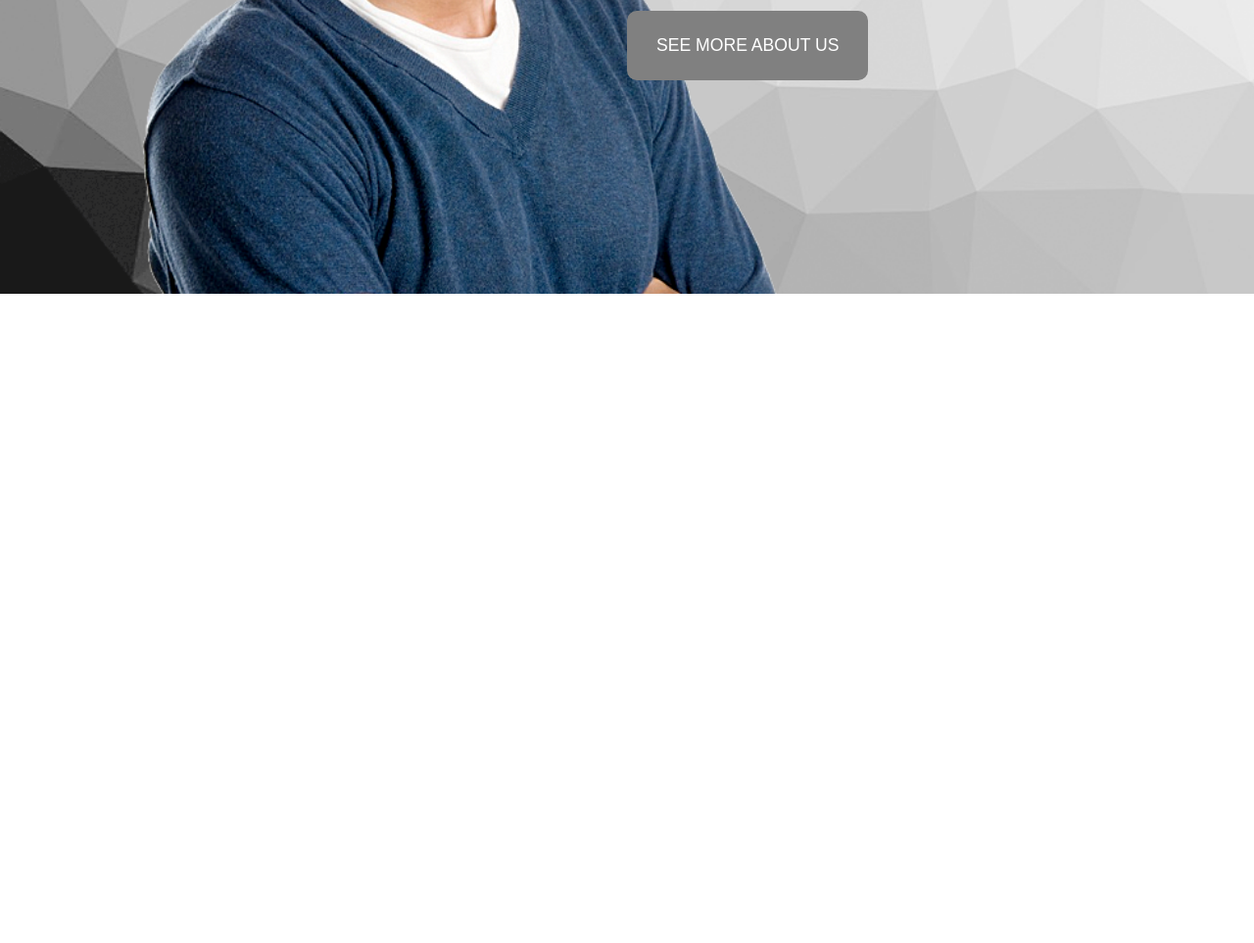
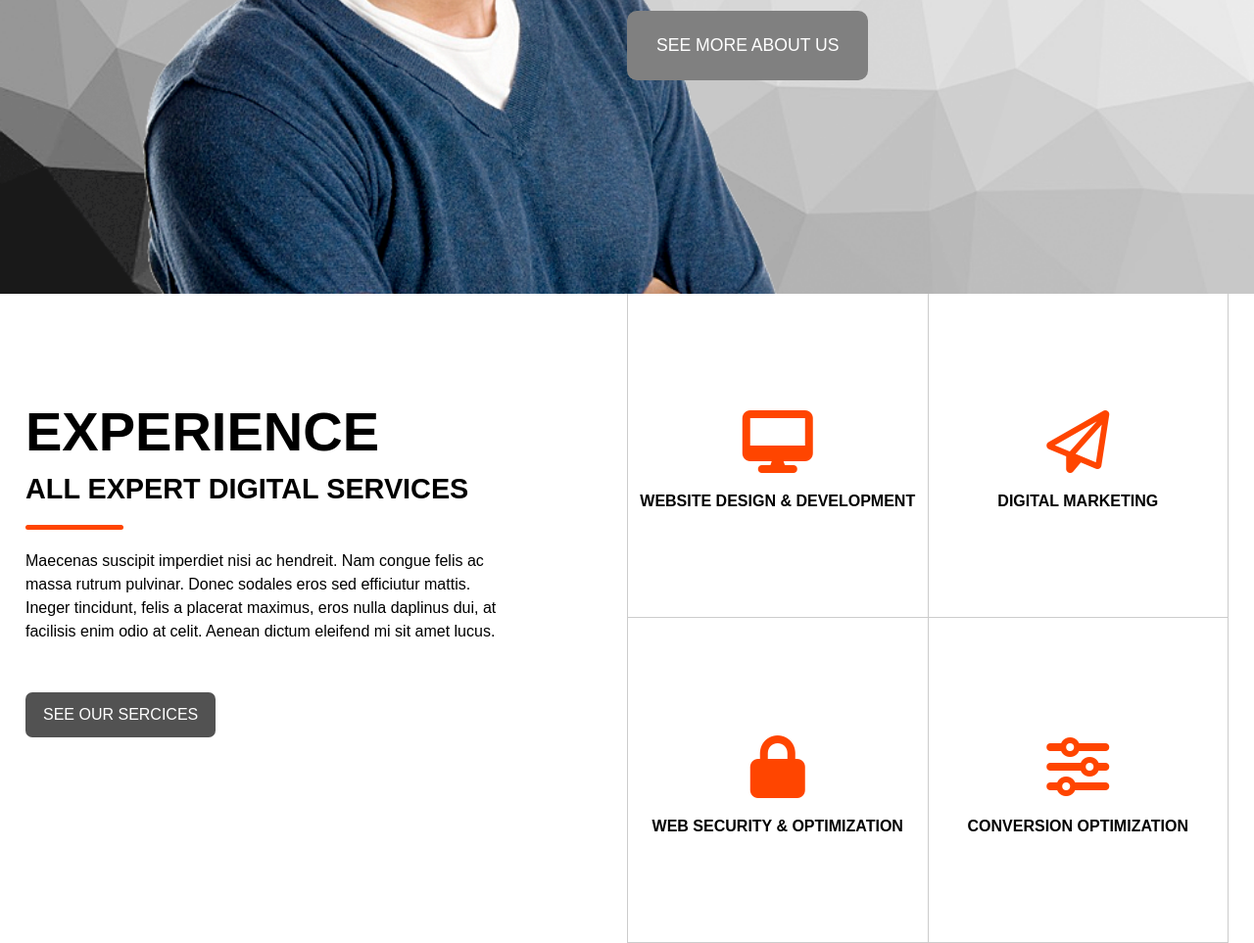
Before and after one commit to MateuszMi/Challenge15, a plain HTML site: page index.html in a window 1280 px wide. Shown: the part 1430-2393 px from the top of the page at 98% size. Before the commit the page ends 1730 px from the top, so only its background shows below. Drawn offline with Linux system fonts and the light colour scheme.

Commit message:
experience

```diff
--- a/index.html
+++ b/index.html
@@ -116,6 +116,42 @@
             </form>
         </div>
     </section>
+    <section class="experience" id="services">
+        <div class="experience__info">
+            <h2 class="experience__title">experience</h2>
+            <h3 class="experience__title--sub">all expert digital services</h3>
+            <hr class="experience__border">
+            <p class="experience__text">Maecenas suscipit imperdiet nisi ac hendreit. Nam congue felis ac massa rutrum pulvinar. Donec sodales eros sed efficiutur mattis. <br>Ineger tincidunt, felis a placerat maximus, eros nulla daplinus dui, at facilisis enim odio at celit. Aenean
+                dictum eleifend mi sit amet lucus.</p>
+            <form action="#">
+                <button class="experience__button">see our sercices</button>
+            </form>
+        </div>
+        <div class="experience__product">
+            <div class="experience__product--item">
+                <i class="fas fa-desktop"></i>
+                <h3 class="experience__product--title">
+                    website design & development
+                </h3>
+            </div>
+            <div class="experience__product--item">
+                <i class="far fa-paper-plane"></i>
+                <h3 class="experience__product--title">digital marketing</h3>
+            </div>
+            <div class="experience__product--item">
+                <i class="fas fa-lock"></i>
+                <h3 class="experience__product--title">
+                    web security & optimization
+                </h3>
+            </div>
+            <div class="experience__product--item">
+                <i class="fas fa-sliders-h"></i>
+                <h3 class="experience__product--title">
+                    conversion optimization
+                </h3>
+            </div>
+        </div>
+    </section>
     <script src="slider.js"></script>
     <script src="menu.js"></script>
 </body>
--- /dev/null
+++ b/styles/_experience.scss
@@ -0,0 +1,103 @@
+.experience {
+    padding: 0.5rem calc((90vw - 1100px)/2);
+    display: grid;
+    grid-template-columns: 1fr 1fr;
+    @include tablet {
+        display: flex;
+        flex-direction: column;
+        text-align: center;
+    }
+    &__product {
+        display: grid;
+        grid-template-columns: repeat(2, minmax(100px, 350px));
+        grid-template-rows: 50% 50%;
+        border-left: rgba(128, 128, 128, 0.4) 1px solid;
+        border-bottom: rgba(128, 128, 128, 0.4) 1px solid;
+        margin: -10px 0 -10px 0;
+        @include tablet {
+            display: flex;
+            flex-direction: column;
+            margin-bottom: 20px;
+            border: none;
+        }
+        &--title {
+            font-size: 1rem;
+            text-transform: uppercase;
+            position: relative;
+            @include tablet {
+                margin: 10px auto;
+            }
+        }
+        & i {
+            color: orangered;
+            font-size: 4rem;
+            margin-bottom: 20px;
+        }
+        &--item {
+            border-top: rgba(128, 128, 128, 0.4) 1px solid;
+            border-right: rgba(128, 128, 128, 0.4) 1px solid;
+            text-align: center;
+            padding-top: 120px;
+            @include tablet {
+                border: none;
+                border-top: grey 1px solid;
+                padding: 10px;
+                margin: 10px;
+            }
+        }
+    }
+    &__info {
+        margin: 100px 0;
+        align-items: center;
+        position: relative;
+        @include tablet {
+            margin: 30px 0;
+        }
+    }
+    &__title {
+        font-size: 3.5rem;
+        text-transform: uppercase;
+        margin: auto auto 10px auto;
+        @include tablet {
+            font-size: 2.5rem;
+        }
+        &--sub {
+            text-transform: uppercase;
+            font-size: 1.8rem;
+            margin: auto auto 20px auto;
+            @include tablet {
+                font-size: 1.5rem;
+            }
+        }
+    }
+    &__border {
+        border: none;
+        background-color: orangered;
+        height: 5px;
+        margin-bottom: 20px;
+        width: 100px;
+        border-radius: 5px;
+        @include tablet {
+            width: 95%;
+            display: inline-block;
+        }
+    }
+    &__text {
+        max-width: 500px;
+        line-height: 1.5rem;
+        font-size: 1rem;
+    }
+    &__button {
+        background-color: rgb(82, 82, 82);
+        border: none;
+        font-size: 1rem;
+        margin: 50px auto 100px auto;
+        padding: 14px 18px;
+        border-radius: 7px;
+        color: #fff;
+        text-transform: uppercase;
+        @include tablet {
+            margin-bottom: 0;
+        }
+    }
+}
--- a/styles/_media-queries.scss
+++ b/styles/_media-queries.scss
@@ -5,7 +5,7 @@
 }
 
 @mixin phone {
-    @media screen and (max-width: 288px) {
+    @media screen and (max-width: 400px) {
         @content;
     }
 }
--- a/styles/style.scss
+++ b/styles/style.scss
@@ -4,6 +4,7 @@
 @import "slider";
 @import "client";
 @import "industries";
+@import "experience";
 * {
     box-sizing: border-box;
     margin: 0;
```
Also changed, not shown: styles/style.css, 1 other file.
